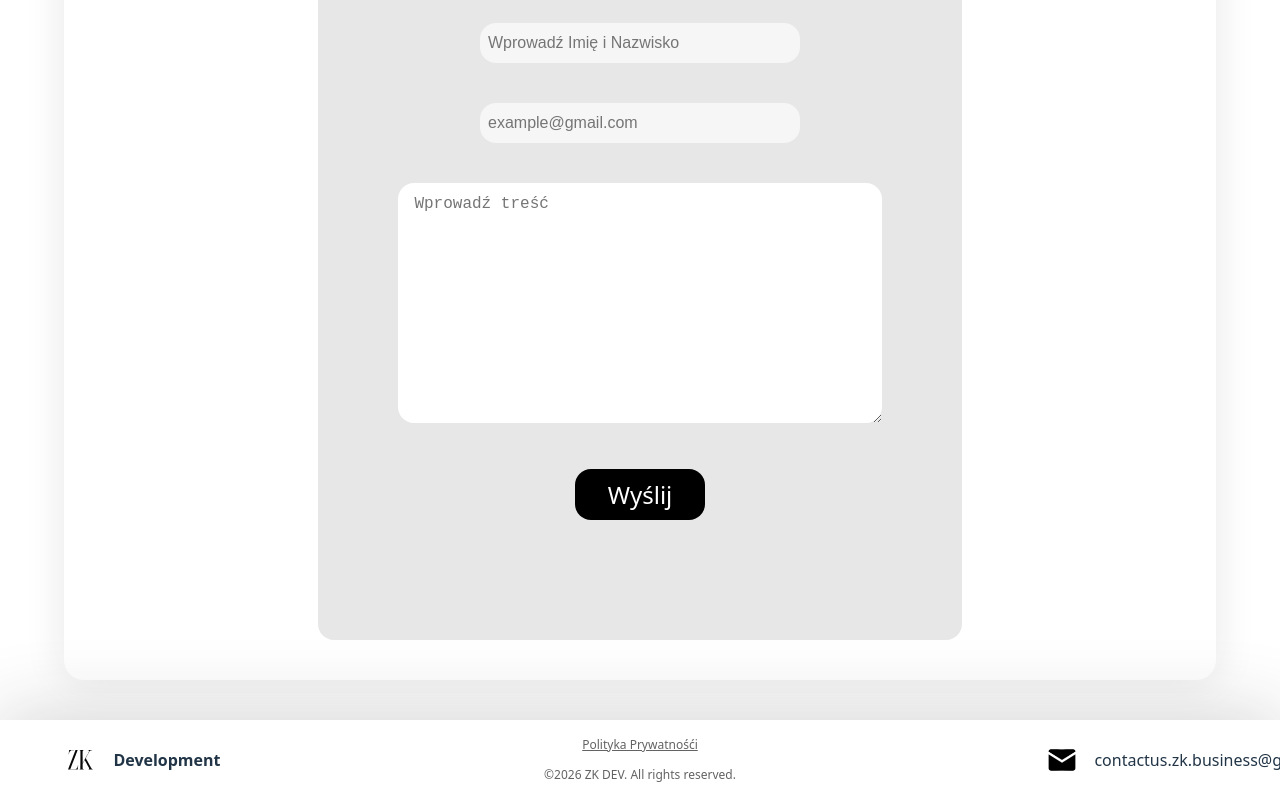
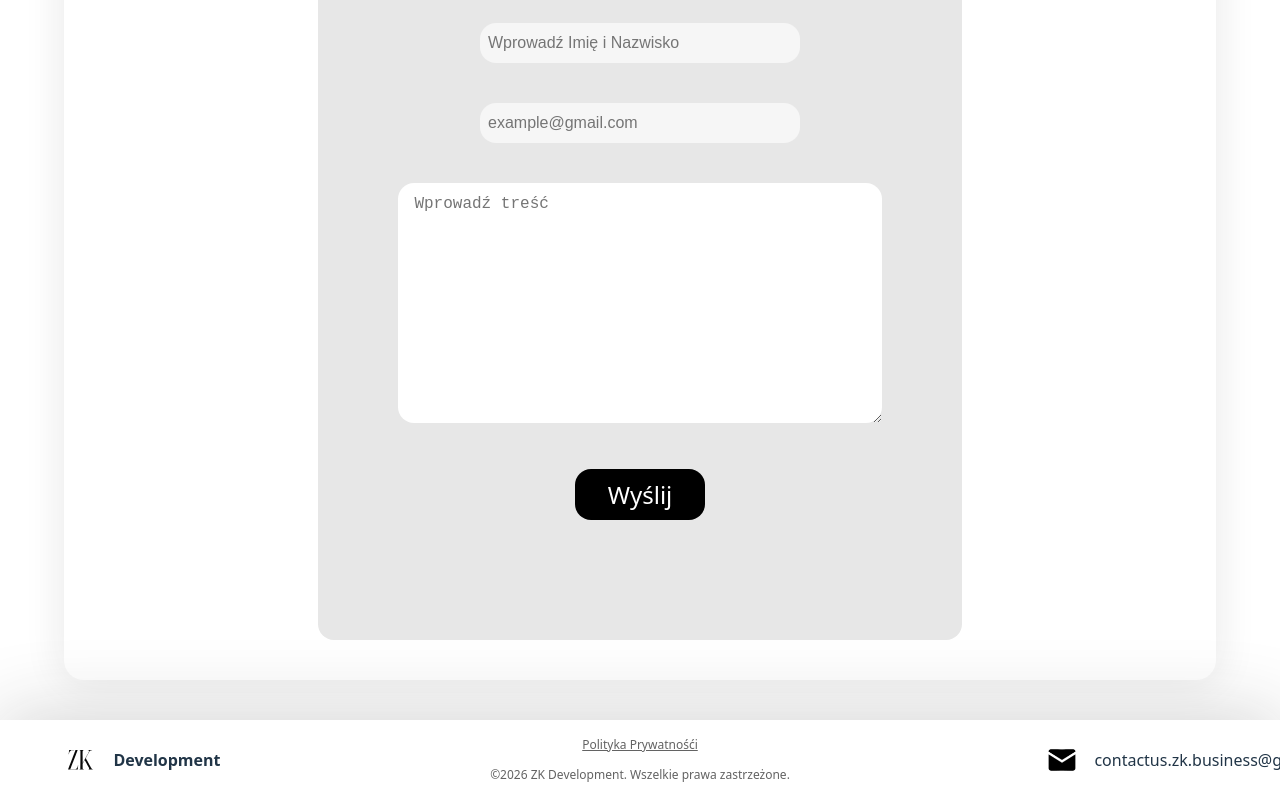
Before and after one commit to ZK-Developement/ZK-Dev-Web, a React (Vite) app: page / in a window 1280 px wide. Shown: the part 6333-7133 px from the top of the page. Built offline with nearby package versions, Linux system fonts and the light colour scheme.

Commit message:
Update footer.jsx

```diff
--- a/src/components/footer.jsx
+++ b/src/components/footer.jsx
@@ -16,7 +16,7 @@ function Footer ({setPage})
                     </div>
                     <div className="srodek">
                         <a href="#toppol"><p onClick={() => setPage("polityka")} className="polityka">Polityka Prywatnośći</p></a>
-                        <p className="mintext">©2026 ZK DEV. All rights reserved.</p>
+                        <p className="mintext">©2026 ZK Development. Wszelkie prawa zastrzeżone.</p>
                     </div>
                     <div className="companydivp">
 
```
